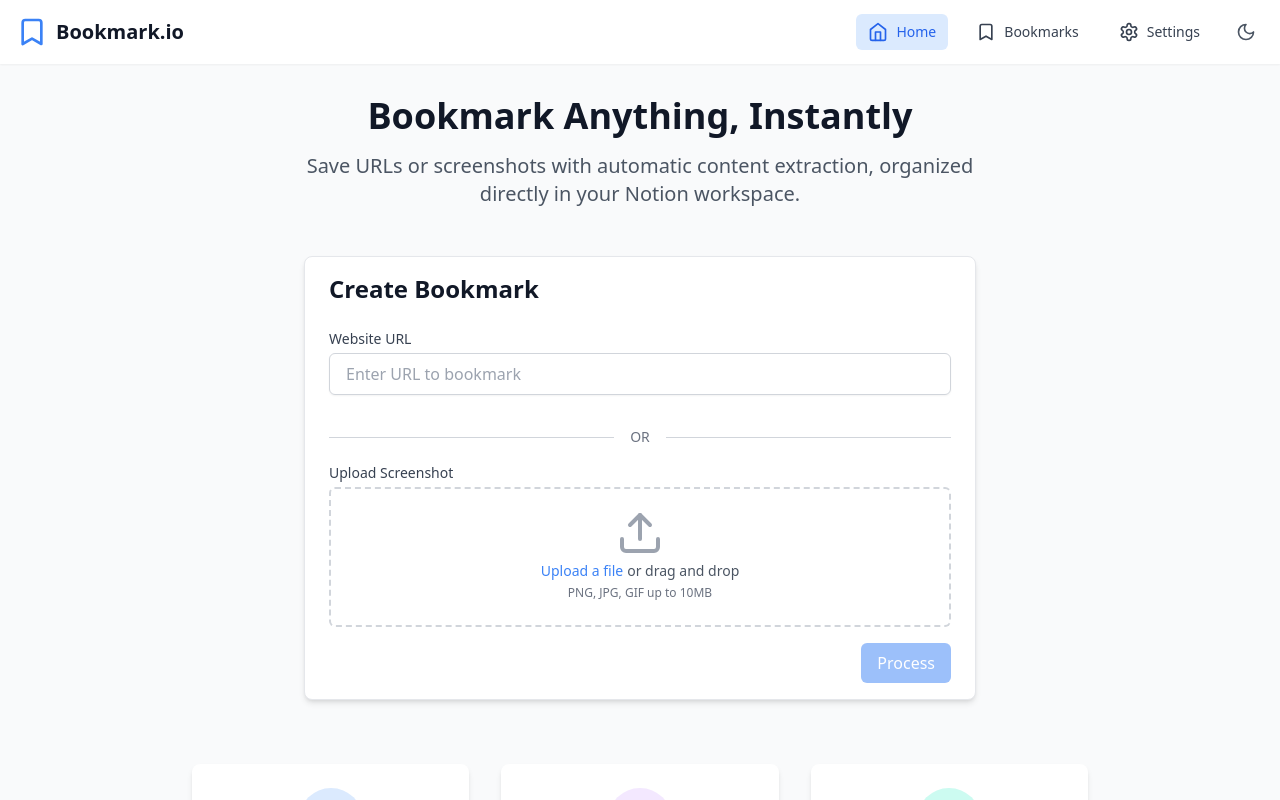
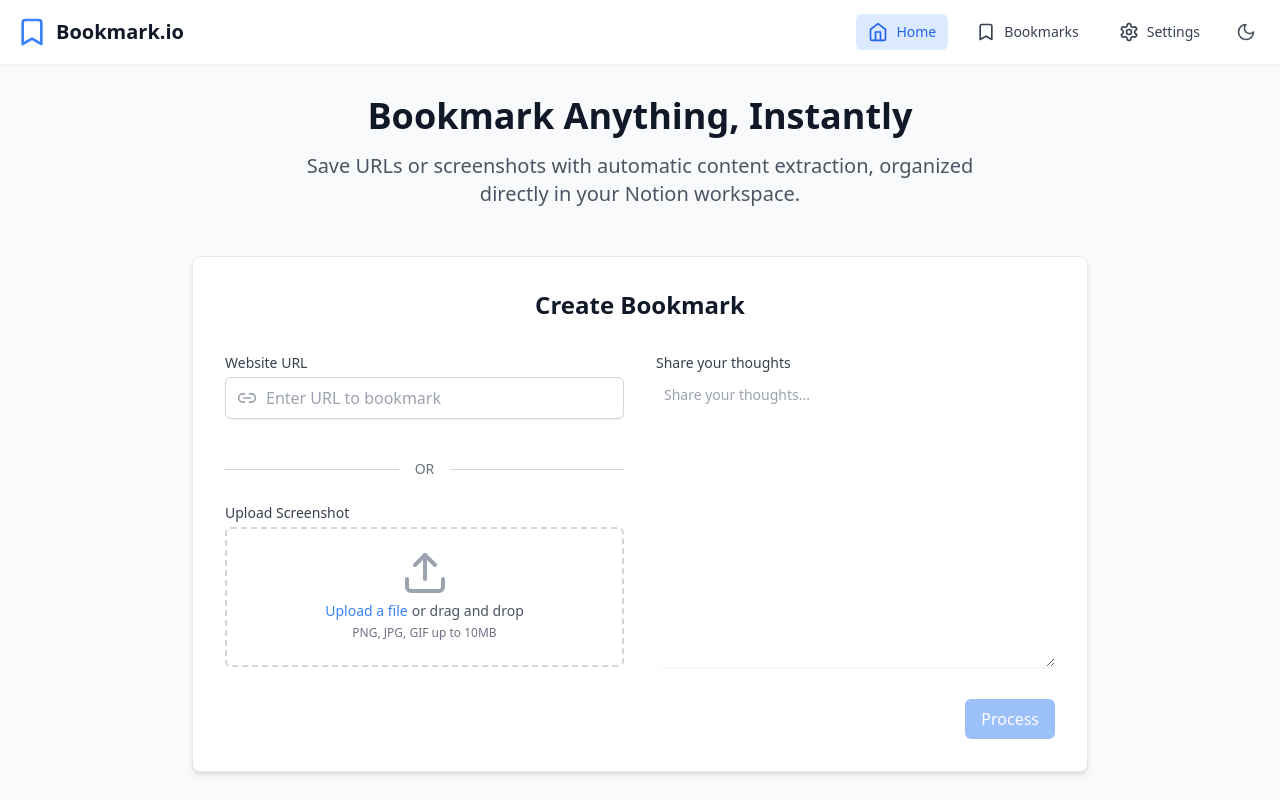
Before and after one commit to fyang0507/instant-bookmark, a React (Vite) app: page / in a window 1280 px wide. Shown: the top 800 px of the page. Built offline with nearby package versions, Linux system fonts and the light colour scheme.

Commit message:
add the thoughts pane

```diff
--- a/src/components/BookmarkForm.tsx
+++ b/src/components/BookmarkForm.tsx
@@ -9,8 +9,9 @@ import { processUrl, processScreenshot, saveToNotion } from '../services/bookmar
 const BookmarkForm: React.FC = () => {
   const [url, setUrl] = useState('');
   const [file, setFile] = useState<File | null>(null);
+  const [thoughts, setThoughts] = useState('');
   const [isProcessing, setIsProcessing] = useState(false);
-  const [preview, setPreview] = useState<{ title: string; content: string } | null>(null);
+  const [preview, setPreview] = useState<{ title: string; summary: string; uploadId?: string; } | null>(null);
   const toast = useToast();
 
   const handleUrlChange = (e: React.ChangeEvent<HTMLInputElement>) => {
@@ -27,6 +28,10 @@ const BookmarkForm: React.FC = () => {
         setUrl('');
       }
     }
+  };
+
+  const handleThoughtsChange = (e: React.ChangeEvent<HTMLTextAreaElement>) => {
+    setThoughts(e.target.value);
   };
 
   const handleSubmit = async (e: React.FormEvent) => {
@@ -64,15 +69,18 @@ const BookmarkForm: React.FC = () => {
     try {
       await saveToNotion({
         title: preview.title,
-        content: preview.content,
+        summary: preview.summary,
         source: url ? 'url' : 'screenshot',
         url: url || undefined,
+        thoughts: thoughts,
+        uploadId: (url ? undefined : preview.uploadId) || undefined,
       });
 
       toast.success('Saved to Notion successfully');
       setUrl('');
       setFile(null);
       setPreview(null);
+      setThoughts('');
     } catch (error) {
       toast.error('Error saving to Notion: ' + (error instanceof Error ? error.message : 'Unknown error'));
     } finally {
@@ -81,12 +89,20 @@ const BookmarkForm: React.FC = () => {
   };
 
   return (
-    <Card className="w-full max-w-2xl mx-auto">
-      <CardContent>
-        <h2 className="text-2xl font-bold mb-6">Create Bookmark</h2>
-        <form onSubmit={handleSubmit} className="space-y-4">
-          <div className="flex flex-col space-y-4">
+    <Card className="w-full max-w-4xl mx-auto">
+      <CardContent className="p-6 md:p-8">
+        <h2 className="text-2xl font-bold mb-8 text-center">Create Bookmark</h2>
+        <form onSubmit={handleSubmit}>
+          <div className="flex flex-col md:flex-row md:space-x-8">
+            <div className="flex-1 flex flex-col space-y-6">
+              <div>
+                <label htmlFor="url-input" className="block text-sm font-medium text-gray-700 dark:text-gray-300 mb-1">
+                  Website URL
+                </label>
                 <div className="relative">
+                  <div className="absolute inset-y-0 left-0 pl-3 flex items-center pointer-events-none">
+                    <Link2 className="w-5 h-5 text-gray-400" />
+                  </div>
                   <Input
                     type="url"
                     value={url}
@@ -94,23 +110,23 @@ const BookmarkForm: React.FC = () => {
                     placeholder="Enter URL to bookmark"
                     disabled={isProcessing}
                     fullWidth
-                label="Website URL"
                     id="url-input"
-                icon={<Link2 className="w-5 h-5 text-gray-400" />}
+                    className="pl-10"
                   />
                 </div>
+              </div>
 
-            <div className="flex items-center my-4">
+              <div className="flex items-center">
                 <div className="flex-grow h-px bg-gray-300 dark:bg-gray-700"></div>
                 <span className="px-4 text-sm text-gray-500 dark:text-gray-400">OR</span>
                 <div className="flex-grow h-px bg-gray-300 dark:bg-gray-700"></div>
               </div>
 
-            <div className="mt-4">
+              <div className="flex flex-col flex-grow">
                 <label className="block text-sm font-medium text-gray-700 dark:text-gray-300 mb-1">
                   Upload Screenshot
                 </label>
-              <div className="flex justify-center px-6 pt-5 pb-6 border-2 border-gray-300 dark:border-gray-700 border-dashed rounded-md">
+                <div className="flex flex-col flex-grow justify-center items-center px-6 pt-5 pb-6 border-2 border-gray-300 dark:border-gray-700 border-dashed rounded-md">
                   <div className="space-y-1 text-center">
                     <Upload className="mx-auto h-12 w-12 text-gray-400" />
                     <div className="flex text-sm text-gray-600 dark:text-gray-400">
@@ -144,7 +160,26 @@ const BookmarkForm: React.FC = () => {
               </div>
             </div>
 
-          <div className="flex justify-end">
+            <div className="flex-1 flex flex-col mt-6 md:mt-0 md:pl-0">
+              <div className="flex flex-col flex-grow">
+                <label htmlFor="thoughts-input" className="block text-sm font-medium text-gray-700 dark:text-gray-300 mb-1">
+                  Share your thoughts
+                </label>
+                <textarea
+                  id="thoughts-input"
+                  name="thoughts"
+                  className="shadow-sm focus:ring-blue-500 focus:border-blue-500 block w-full sm:text-sm border-gray-300 dark:border-gray-600 rounded-md bg-white dark:bg-gray-800 dark:text-gray-300 p-2 flex-grow"
+                  placeholder="Share your thoughts..."
+                  value={thoughts}
+                  onChange={handleThoughtsChange}
+                  disabled={isProcessing}
+                  rows={8}
+                />
+              </div>
+            </div>
+          </div>
+
+          <div className="flex justify-end pt-8">
             <Button
               type="submit"
               disabled={(!url && !file) || isProcessing}
@@ -162,8 +197,14 @@ const BookmarkForm: React.FC = () => {
           <div className="w-full p-4 bg-white dark:bg-gray-800 rounded-md border border-gray-200 dark:border-gray-700 mb-4">
             <h4 className="font-bold">{preview.title}</h4>
             <p className="text-gray-600 dark:text-gray-400 mt-2 line-clamp-3">
-              {preview.content}
+              {preview.summary}
             </p>
+            {thoughts && (
+              <div className="mt-3 pt-3 border-t border-gray-200 dark:border-gray-700">
+                <h5 className="text-sm font-semibold text-gray-700 dark:text-gray-300">Your Thoughts:</h5>
+                <p className="text-gray-500 dark:text-gray-400 text-sm mt-1 line-clamp-3">{thoughts}</p>
+              </div>
+            )}
           </div>
           <div className="flex justify-end w-full">
             <Button
@@ -177,7 +218,7 @@ const BookmarkForm: React.FC = () => {
             <Button
               onClick={handleSave}
               disabled={isProcessing}
-              isLoading={isProcessing && preview}
+              isLoading={isProcessing && !!preview}
             >
               Save to Notion
             </Button>
```
Lines whose indentation alone changed are shown as unchanged.
